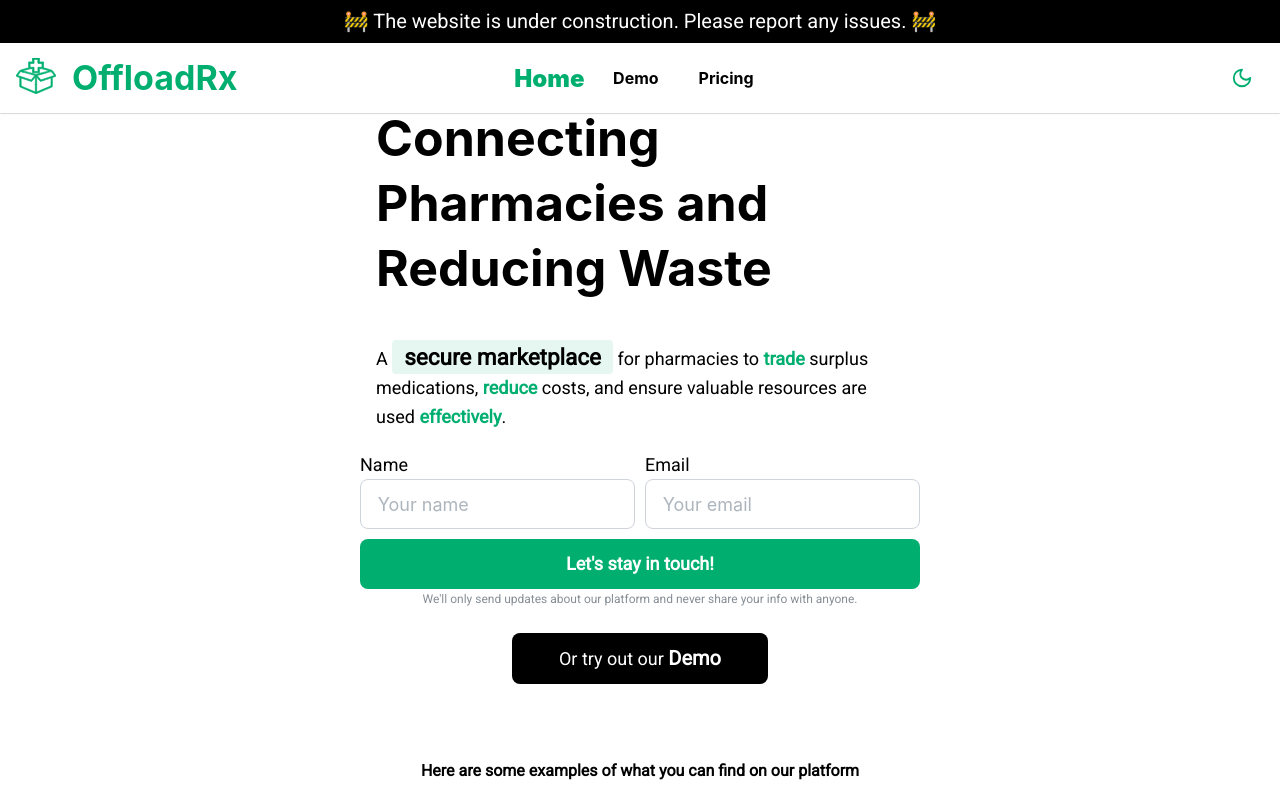
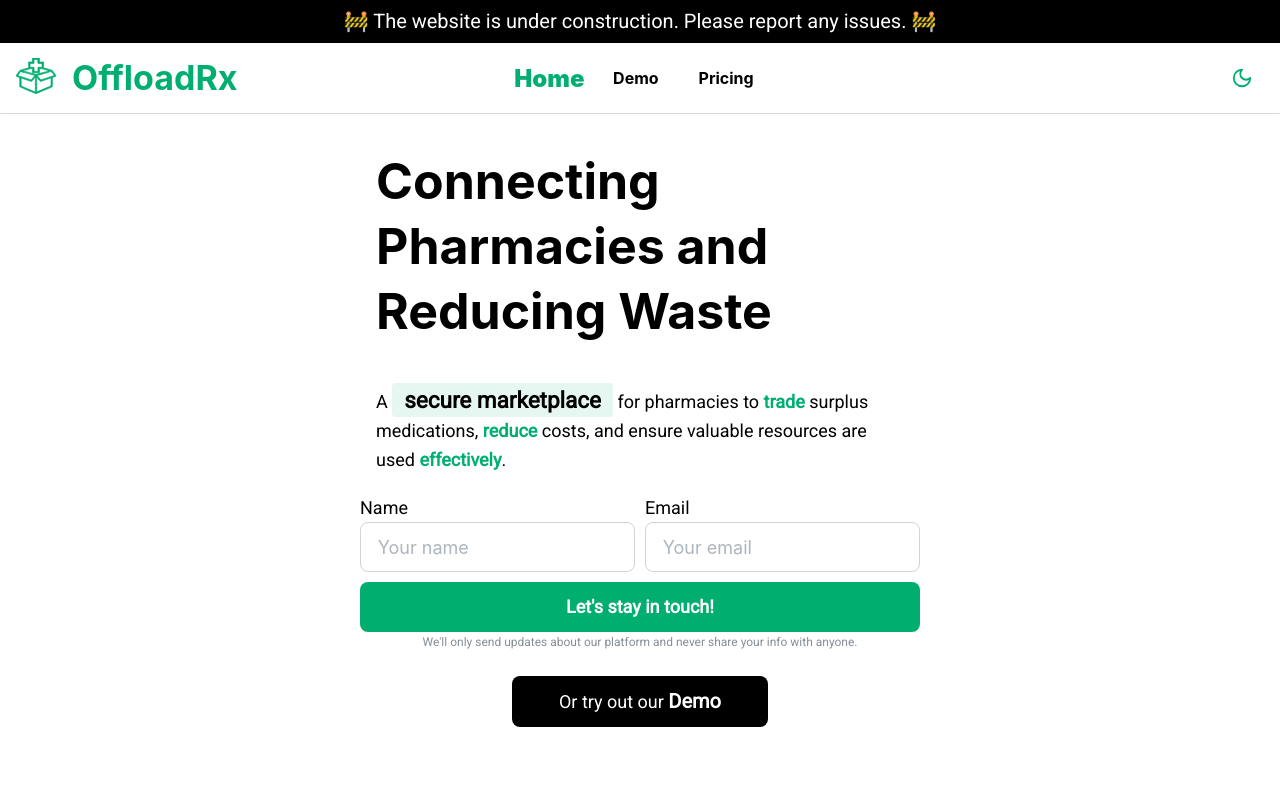
Before and after one commit to NabilNYMansour/OffloadRX-demo, a Next.js app: page / in a window 1280 px wide. Shown: the top 787 px of the page. Built offline with nearby package versions, Linux system fonts and the light colour scheme.

Commit message:
added more padding top

```diff
--- a/src/app/home.module.css
+++ b/src/app/home.module.css
@@ -7,7 +7,7 @@
 }
 
 .app {
-  padding-top: 70px;
+  padding-top: 113px; /* Change according to the height of the updates */
   flex-grow: 1;
   display: flex;
 }
```
